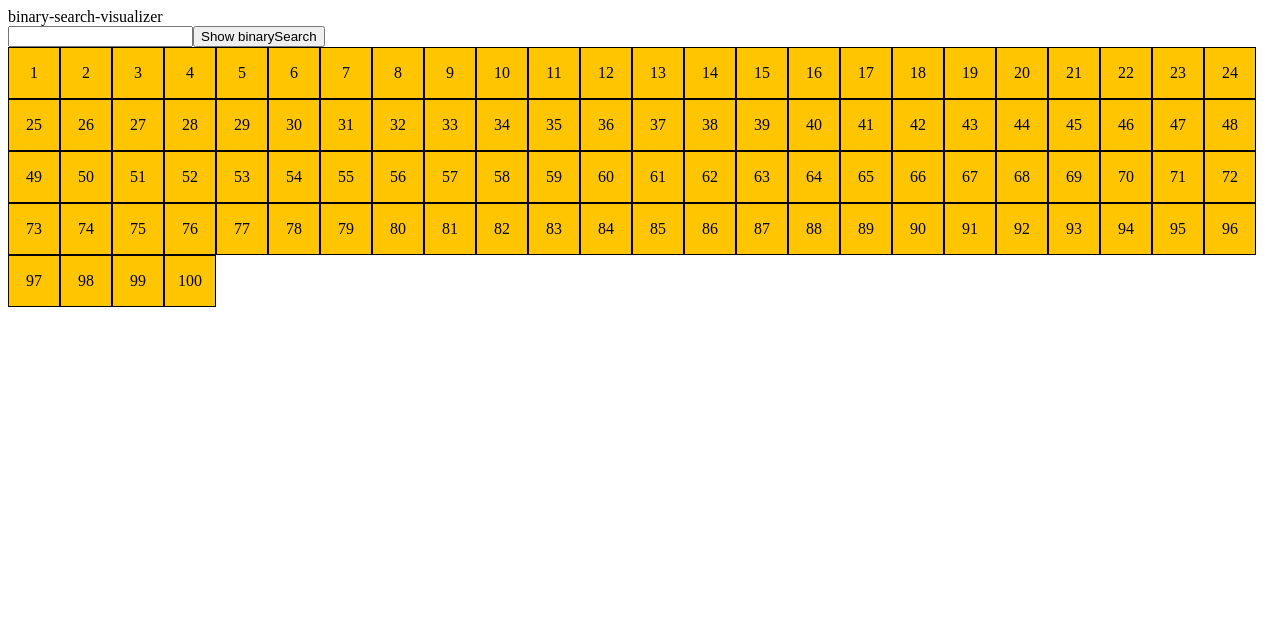
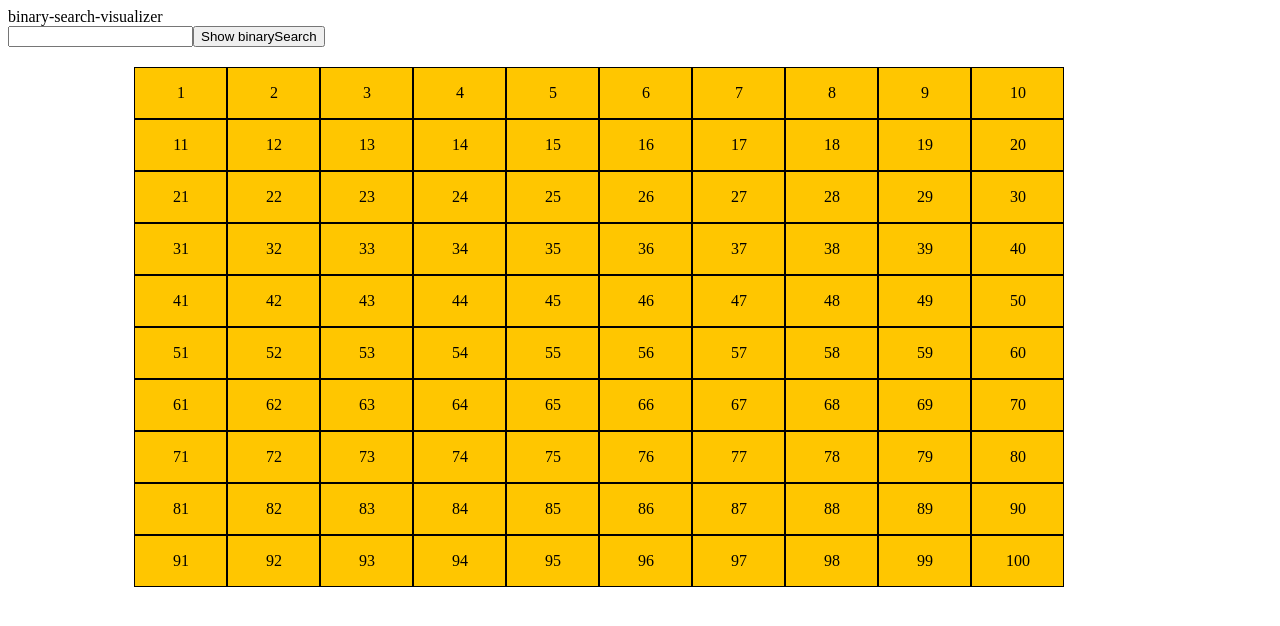
Before and after one commit to krzysztofkar/binary-search-visualizer, a React (Create React App) app: page / in a window 1280 px wide. Shown: the top 626 px of the page. Built offline with nearby package versions, Linux system fonts and the light colour scheme.

Commit message:
add style to Board

```diff
--- a/src/components/Board.css
+++ b/src/components/Board.css
@@ -1,6 +1,7 @@
 .container {
   display: flex;
   flex-wrap: wrap;
+  margin: 20px 10%;
 }
 
 .box {
@@ -11,4 +12,5 @@
   height: 50px;
   border: 1px solid black;
   background-color: #ffc600;
+  flex: 0 0 calc(9%);
 }
```
